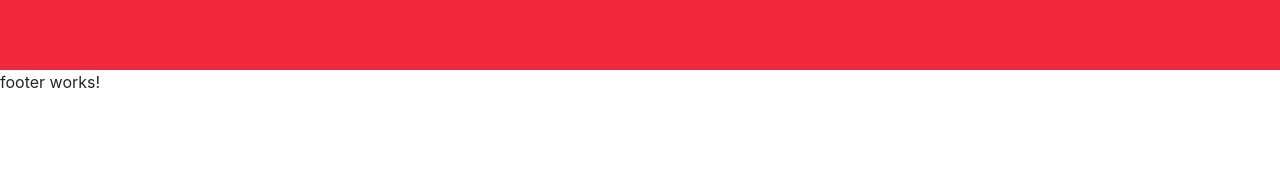
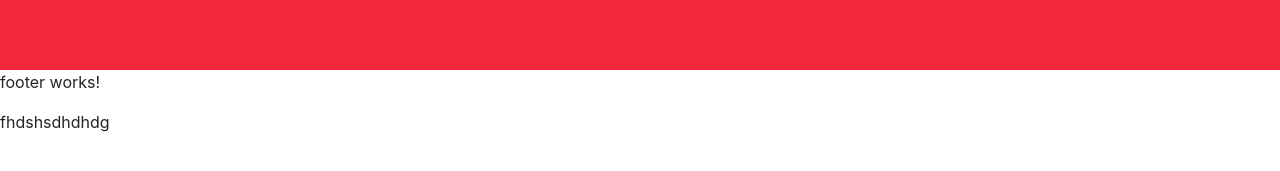
Before and after one commit to KarumuriVinodh/GalaxyEuro, an Angular app: page / in a window 1280 px wide. Shown: the part 483-654 px from the top of the page. Built offline with nearby package versions, Linux system fonts and the light colour scheme.

Commit message:
Update footer.component.html
footer changes

```diff
--- a/src/app/components/footer/footer.component.html
+++ b/src/app/components/footer/footer.component.html
@@ -1 +1,3 @@
 <p>footer works!</p>
+
+fhdshsdhdhdg
```
